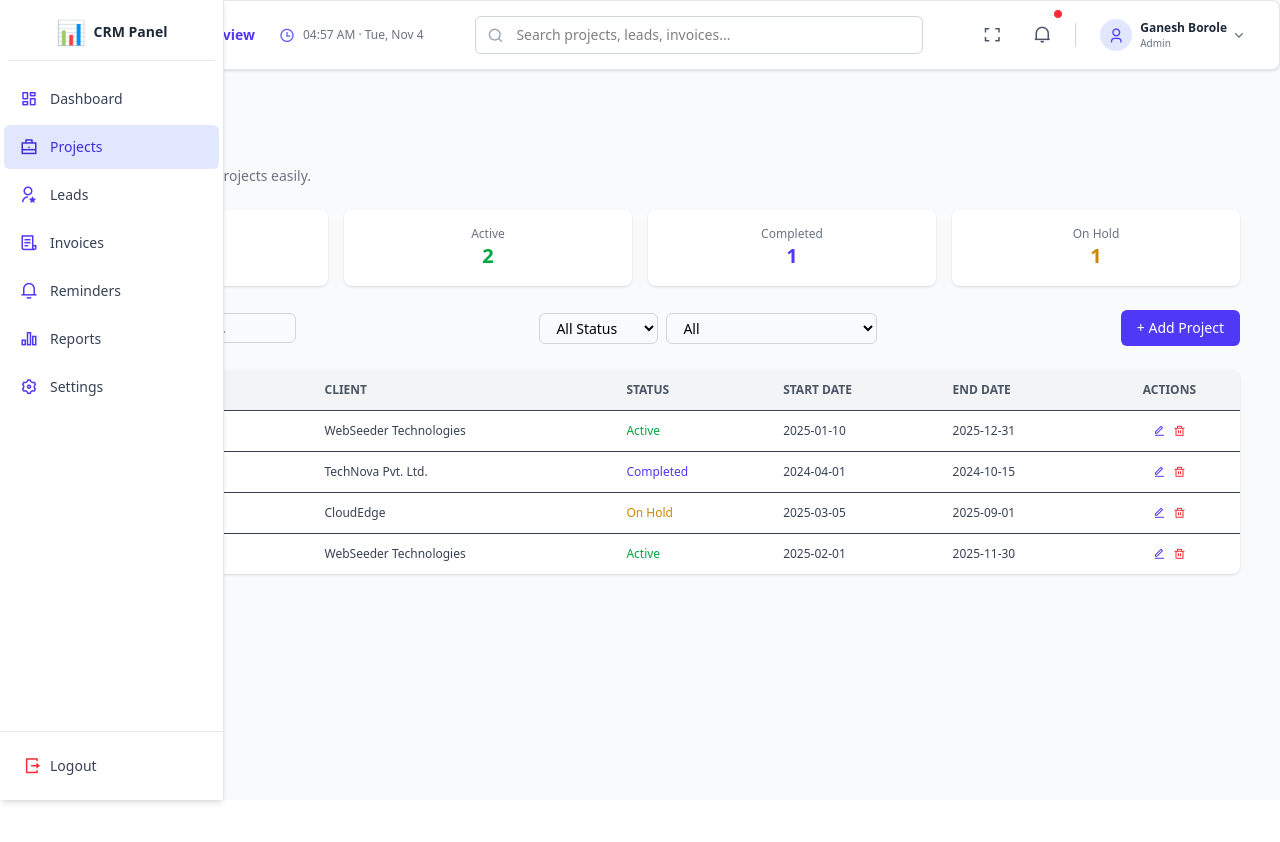
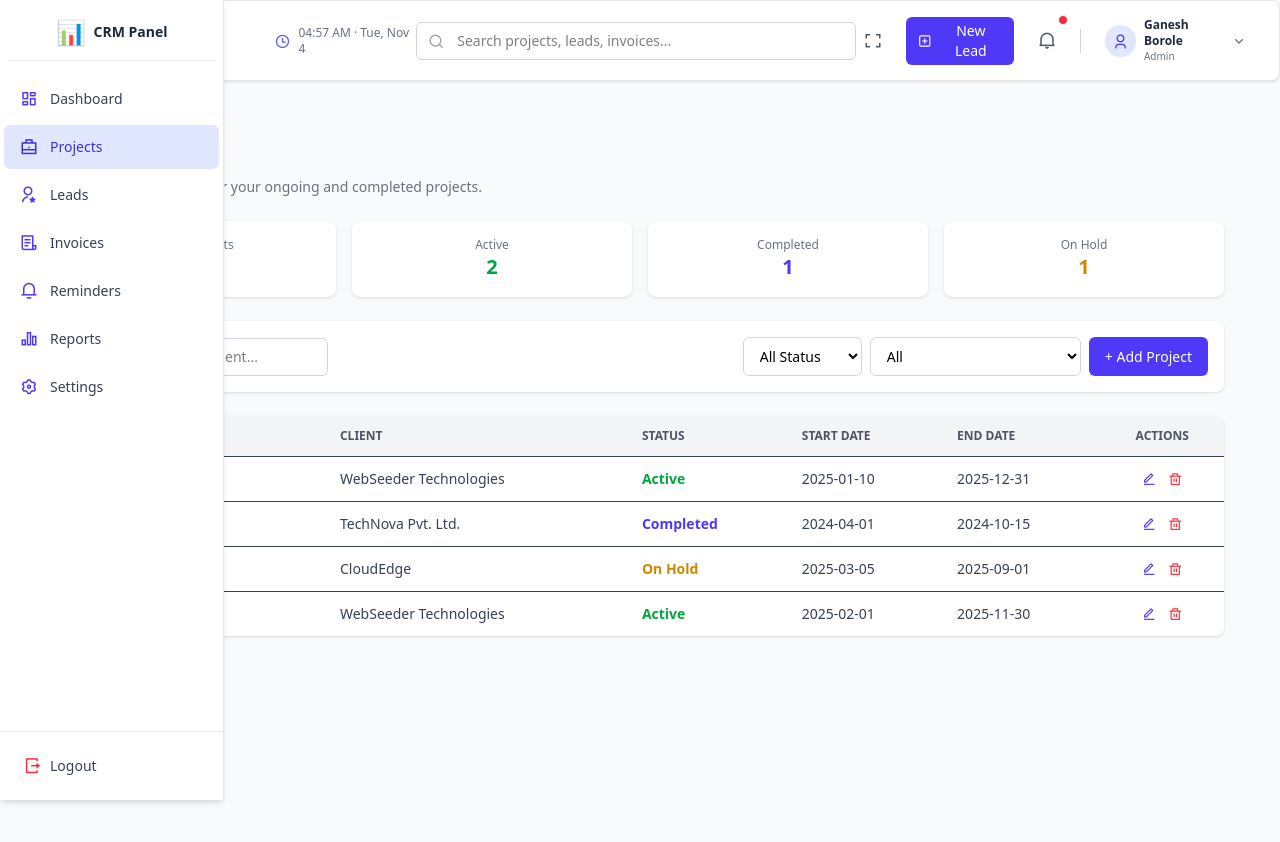
Before and after one commit to ganeshWebseeder/CRM-App, a React (Vite) app: page /projects in a window 1280 px wide. Shown: the top 842 px of the page. Before the commit the page ends 800 px from the top, so only its background shows below. Built offline with nearby package versions, Linux system fonts and the light colour scheme.

Commit message:
changes made added new lead btn along with the leads page updation

```diff
--- a/src/Pages/Dashboard.jsx
+++ b/src/Pages/Dashboard.jsx
@@ -28,6 +28,7 @@ import {
   Cell,
   PieChart,
 } from "recharts";
+import { useNavigate } from "react-router-dom";
 
 // 🎯 Animated Counter
 function AnimatedCounter({ value, isCurrency = false }) {
@@ -51,19 +52,54 @@ function AnimatedCounter({ value, isCurrency = false }) {
 }
 
 export default function Dashboard() {
+  const navigate = useNavigate();
+
+  // Summary cards
   const summary = [
-    { title: "Total Projects", value: 128, icon: <Briefcase size={22} />, color: "from-blue-400 to-blue-600" },
-    { title: "Active Projects", value: 76, icon: <PlayCircle size={22} />, color: "from-green-400 to-green-600" },
-    { title: "Leads Count", value: 54, icon: <Users size={22} />, color: "from-yellow-400 to-yellow-600" },
-    { title: "Outstanding Amount", value: 452300, isCurrency: true, icon: <IndianRupee size={22} />, color: "from-rose-400 to-red-600" },
-    { title: "Reminders Today", value: 9, icon: <Bell size={22} />, color: "from-indigo-400 to-indigo-600" },
+    {
+      title: "Total Projects",
+      onClick: () => navigate("/projects"),
+      value: 128,
+      icon: <Briefcase size={22} />,
+      color: "from-blue-400 to-blue-600",
+    },
+    {
+      title: "Active Projects",
+      onClick: () => navigate("/projects?status=active"),
+      value: 76,
+      icon: <PlayCircle size={22} />,
+      color: "from-green-400 to-green-600",
+    },
+    {
+      title: "Leads Count",
+      onClick: () => navigate("/leads"),
+      value: 54,
+      icon: <Users size={22} />,
+      color: "from-yellow-400 to-yellow-600",
+    },
+    {
+      title: "Outstanding Amount",
+      onClick: () => navigate("/invoices"),
+      value: 452300,
+      isCurrency: true,
+      icon: <IndianRupee size={22} />,
+      color: "from-rose-400 to-red-600",
+    },
+    {
+      title: "Reminders Today",
+      onClick: () => navigate("/reminders"),
+      value: 9,
+      icon: <Bell size={22} />,
+      color: "from-indigo-400 to-indigo-600",
+    },
   ];
 
+  // Quick Actions with routing
   const quickActions = [
-    { icon: <UserPlus size={18} />, label: "Add Lead" },
-    { icon: <FileText size={18} />, label: "Create Invoice" },
-    { icon: <AlarmClock size={18} />, label: "Set Reminder" },
-    { icon: <PieIcon size={18} />, label: "View Reports" },
+    { icon: <UserPlus size={18} />, label: "Add Lead", onClick: () => navigate("/leads") },
+    { icon: <FileText size={18} />, label: "Create Invoice", onClick: () => navigate("/invoices") },
+    { icon: <AlarmClock size={18} />, label: "Set Reminder", onClick: () => navigate("/reminders") },
+    { icon: <PieIcon size={18} />, label: "View Reports", onClick: () => navigate("/reports") },
   ];
 
   const revenueData = [
@@ -125,7 +161,8 @@ export default function Dashboard() {
               y: -5,
               boxShadow: "0 12px 25px rgba(0,0,0,0.1)",
             }}
-            className={`p-4 sm:p-5 rounded-2xl bg-gradient-to-r ${item.color} text-white shadow-md flex justify-between items-center`}
+            onClick={item.onClick}
+            className={`cursor-pointer p-4 sm:p-5 rounded-2xl bg-gradient-to-r ${item.color} text-white shadow-md flex justify-between items-center hover:opacity-95 transition`}
           >
             <div>
               <p className="text-xs sm:text-sm uppercase font-medium opacity-90">
@@ -143,7 +180,7 @@ export default function Dashboard() {
         initial={{ opacity: 0, y: 30 }}
         animate={{ opacity: 1, y: 0 }}
         transition={{ duration: 0.8 }}
-        className="grid grid-cols-1 lg:grid-cols-2 gap-6 md:gap-8 mb-10"
+        className="grid grid-cols-1 lg:grid-cols-2 gap-6 md:gap-8 mb-32"
       >
         {/* Revenue Chart */}
         <div className="bg-white rounded-2xl p-4 sm:p-6 shadow-sm border border-gray-100">
@@ -199,11 +236,12 @@ export default function Dashboard() {
         </div>
       </motion.div>
 
-      {/* ⚡ Quick Actions */}
+      {/* ⚡ Quick Actions - Floating Panel */}
       <motion.div
         initial={{ opacity: 0, y: 30 }}
         animate={{ opacity: 1, y: 0 }}
         transition={{ duration: 0.8 }}
+        className="sticky bottom-6 z-50 bg-white/90 backdrop-blur-md p-4 rounded-2xl shadow-lg border border-gray-200"
       >
         <h2 className="text-lg md:text-xl font-semibold text-gray-700 mb-4 flex items-center gap-2">
           Quick Actions ⚡
@@ -212,6 +250,7 @@ export default function Dashboard() {
           {quickActions.map((action, i) => (
             <motion.button
               key={i}
+              onClick={action.onClick}
               whileHover={{ scale: 1.05 }}
               whileTap={{ scale: 0.95 }}
               transition={{ type: "spring", stiffness: 200 }}
--- a/src/Pages/Projects.jsx
+++ b/src/Pages/Projects.jsx
@@ -43,13 +43,13 @@ export default function Projects() {
     },
   ]);
 
-  //  Get unique clients dynamically
+  // Unique client list
   const uniqueClients = useMemo(
     () => ["All", ...new Set(projects.map((p) => p.client))],
     [projects]
   );
 
-  //  Apply Search + Filters
+  // Search + filter logic
   const filteredProjects = projects.filter((p) => {
     const matchesSearch =
       p.name.toLowerCase().includes(searchTerm.toLowerCase()) ||
@@ -61,7 +61,7 @@ export default function Projects() {
     return matchesSearch && matchesStatus && matchesClient;
   });
 
-  //  Add or Edit Project
+  // Save Project
   const handleSave = (project) => {
     if (editProject) {
       setProjects((prev) =>
@@ -74,13 +74,13 @@ export default function Projects() {
     setEditProject(null);
   };
 
-  // ✏️ Edit
+  // Edit Project
   const handleEdit = (project) => {
     setEditProject(project);
     setShowModal(true);
   };
 
-  // ❌ Delete
+  // Delete Project
   const handleDelete = (id) => {
     if (window.confirm("Are you sure you want to delete this project?")) {
       setProjects((prev) => prev.filter((p) => p.id !== id));
@@ -88,61 +88,64 @@ export default function Projects() {
   };
 
   return (
-    <div className="p-6 space-y-6">
+    <div className="px-4 sm:px-6 lg:px-10 py-6 space-y-6 bg-gray-50 min-h-screen overflow-x-hidden">
       {/* 🏷 Header */}
       <div>
         <h1 className="text-2xl font-semibold text-gray-800">Projects</h1>
         <p className="text-gray-500 text-sm">
-          Manage, search, and filter projects easily.
+          Manage, search, and filter your ongoing and completed projects.
         </p>
       </div>
 
       {/* 📊 Summary Cards */}
-      <div className="grid grid-cols-1 sm:grid-cols-2 lg:grid-cols-4 gap-4">
-        <div className="bg-white p-4 rounded-lg shadow text-center">
-          <p className="text-gray-500 text-xs">Total Projects</p>
-          <h2 className="text-xl font-semibold text-gray-800">
-            {projects.length}
+      <div className="grid grid-cols-2 sm:grid-cols-2 lg:grid-cols-4 gap-4">
+        {[
+          { label: "Total Projects", value: projects.length, color: "text-gray-800" },
+          {
+            label: "Active",
+            value: projects.filter((p) => p.status === "Active").length,
+            color: "text-green-600",
+          },
+          {
+            label: "Completed",
+            value: projects.filter((p) => p.status === "Completed").length,
+            color: "text-indigo-600",
+          },
+          {
+            label: "On Hold",
+            value: projects.filter((p) => p.status === "On Hold").length,
+            color: "text-yellow-600",
+          },
+        ].map((card, idx) => (
+          <div
+            key={idx}
+            className="bg-white p-4 rounded-lg shadow-sm hover:shadow-md transition text-center"
+          >
+            <p className="text-gray-500 text-xs">{card.label}</p>
+            <h2 className={`text-xl font-semibold ${card.color}`}>
+              {card.value}
             </h2>
           </div>
-        <div className="bg-white p-4 rounded-lg shadow text-center">
-          <p className="text-gray-500 text-xs">Active</p>
-          <h2 className="text-xl font-semibold text-green-600">
-            {projects.filter((p) => p.status === "Active").length}
-          </h2>
-        </div>
-        <div className="bg-white p-4 rounded-lg shadow text-center">
-          <p className="text-gray-500 text-xs">Completed</p>
-          <h2 className="text-xl font-semibold text-indigo-600">
-            {projects.filter((p) => p.status === "Completed").length}
-          </h2>
-        </div>
-        <div className="bg-white p-4 rounded-lg shadow text-center">
-          <p className="text-gray-500 text-xs">On Hold</p>
-          <h2 className="text-xl font-semibold text-yellow-600">
-            {projects.filter((p) => p.status === "On Hold").length}
-          </h2>
-        </div>
+        ))}
       </div>
 
-      {/* 🔍 Search + Filters + Add */}
-      <div className="flex flex-wrap justify-between items-center gap-4">
-        {/* Search */}
+      {/* 🔍 Filters + Search + Add */}
+      <div className="flex flex-col md:flex-row justify-between items-center gap-4 bg-white p-4 rounded-lg shadow-sm">
+        {/* Search Input */}
         <input
           type="text"
           placeholder="Search by name or client..."
           value={searchTerm}
           onChange={(e) => setSearchTerm(e.target.value)}
-          className="border border-gray-300 rounded-md px-3 py-1 text-sm w-64 focus:ring-1 focus:ring-indigo-400"
+          className="border border-gray-300 rounded-md px-3 py-2 text-sm w-full md:w-64 focus:ring-1 focus:ring-indigo-500"
         />
 
         {/* Filters */}
-        <div className="flex space-x-2">
-          {/* Status Filter */}
+        <div className="flex flex-wrap gap-2">
           <select
             value={statusFilter}
             onChange={(e) => setStatusFilter(e.target.value)}
-            className="border border-gray-300 rounded-md px-3 py-1 text-sm focus:ring-1 focus:ring-indigo-400"
+            className="border border-gray-300 rounded-md px-3 py-2 text-sm focus:ring-1 focus:ring-indigo-500"
           >
             <option value="All">All Status</option>
             <option value="Active">Active</option>
@@ -150,21 +153,18 @@ export default function Projects() {
             <option value="On Hold">On Hold</option>
           </select>
 
-          {/* Client Filter */}
           <select
             value={clientFilter}
             onChange={(e) => setClientFilter(e.target.value)}
-            className="border border-gray-300 rounded-md px-3 py-1 text-sm focus:ring-1 focus:ring-indigo-400"
+            className="border border-gray-300 rounded-md px-3 py-2 text-sm focus:ring-1 focus:ring-indigo-500"
           >
-            {uniqueClients.map((client, index) => (
-              <option key={index} value={client}>
+            {uniqueClients.map((client, i) => (
+              <option key={i} value={client}>
                 {client}
               </option>
             ))}
           </select>
-        </div>
 
-        {/* Add Button */}
           <button
             onClick={() => {
               setEditProject(null);
@@ -175,11 +175,12 @@ export default function Projects() {
             + Add Project
           </button>
         </div>
+      </div>
 
-      {/* 📋 Table */}
-      <div className="overflow-x-auto bg-white rounded-lg shadow">
-        <table className="min-w-full text-xs text-gray-700">
-          <thead className="bg-gray-100 text-gray-600 uppercase">
+      {/* 📋 Projects Table */}
+      <div className="overflow-x-auto bg-white rounded-lg shadow-sm">
+        <table className="min-w-full text-sm text-gray-700">
+          <thead className="bg-gray-100 text-gray-600 uppercase text-xs">
             <tr>
               <th className="p-3 text-left">Project Name</th>
               <th className="p-3 text-left">Client</th>
@@ -192,14 +193,11 @@ export default function Projects() {
           <tbody>
             {filteredProjects.length > 0 ? (
               filteredProjects.map((p) => (
-                <tr
-                  key={p.id}
-                  className="border-t hover:bg-gray-50 transition"
-                >
-                  <td className="p-3">{p.name}</td>
+                <tr key={p.id} className="border-t hover:bg-gray-50 transition">
+                  <td className="p-3 font-medium text-gray-800">{p.name}</td>
                   <td className="p-3">{p.client}</td>
                   <td
-                    className={`p-3 font-medium ${
+                    className={`p-3 font-semibold ${
                       p.status === "Active"
                         ? "text-green-600"
                         : p.status === "Completed"
@@ -211,13 +209,13 @@ export default function Projects() {
                   </td>
                   <td className="p-3">{p.start}</td>
                   <td className="p-3">{p.end}</td>
-                  <td className="p-3 text-center space-x-2">
+                  <td className="p-3 text-center space-x-3">
                     <i
-                      className="ri-edit-line text-indigo-600 cursor-pointer"
+                      className="ri-edit-line text-indigo-600 cursor-pointer hover:text-indigo-800"
                       onClick={() => handleEdit(p)}
                     ></i>
                     <i
-                      className="ri-delete-bin-line text-red-500 cursor-pointer"
+                      className="ri-delete-bin-line text-red-500 cursor-pointer hover:text-red-700"
                       onClick={() => handleDelete(p.id)}
                     ></i>
                   </td>
@@ -225,10 +223,7 @@ export default function Projects() {
               ))
             ) : (
               <tr>
-                <td
-                  colSpan="6"
-                  className="text-center text-gray-500 py-4 text-sm"
-                >
+                <td colSpan="6" className="text-center text-gray-500 py-6">
                   No projects found.
                 </td>
               </tr>
--- a/src/components/Dash-ui/Navbar.jsx
+++ b/src/components/Dash-ui/Navbar.jsx
@@ -1,4 +1,6 @@
 import { useState, useEffect, useRef } from "react";
+
+import { PlusSquare } from "lucide-react";
 
 export default function Navbar() {
   const [isFullscreen, setIsFullscreen] = useState(false);
@@ -90,6 +92,13 @@ export default function Navbar() {
         </button>
 
         {/* Notifications */}
+          <button
+              title="Create"
+              className="hidden sm:inline-flex items-center gap-2 px-3 py-1 rounded-md bg-indigo-600 hover:bg-indigo-700 text-white text-sm transition"
+            >
+              <PlusSquare size={14} />
+              <span>New Lead</span>
+            </button>
         <button
           title="Reminders / Notifications"
           className="relative hover:bg-gray-100 p-2 rounded-md transition"
```
Also changed, not shown: src/Pages/Leads.jsx (+13 -1 lines). Lines whose indentation alone changed are shown as unchanged.
